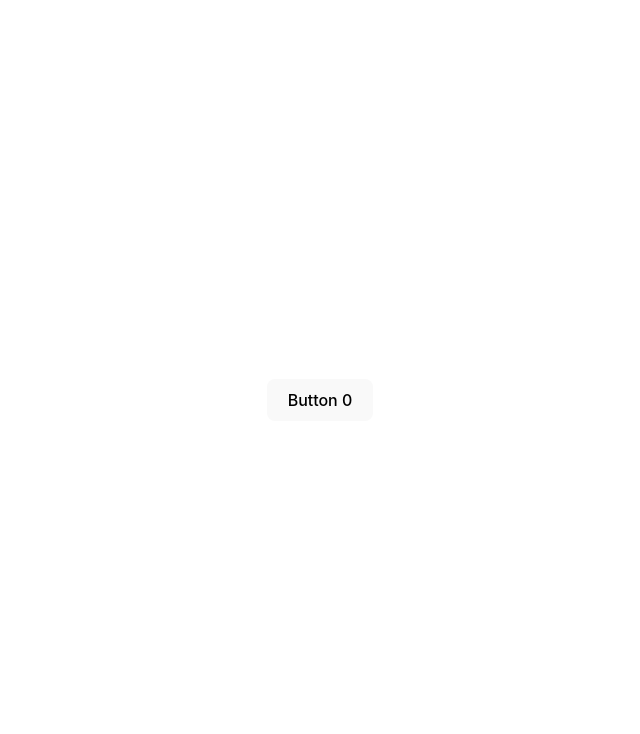
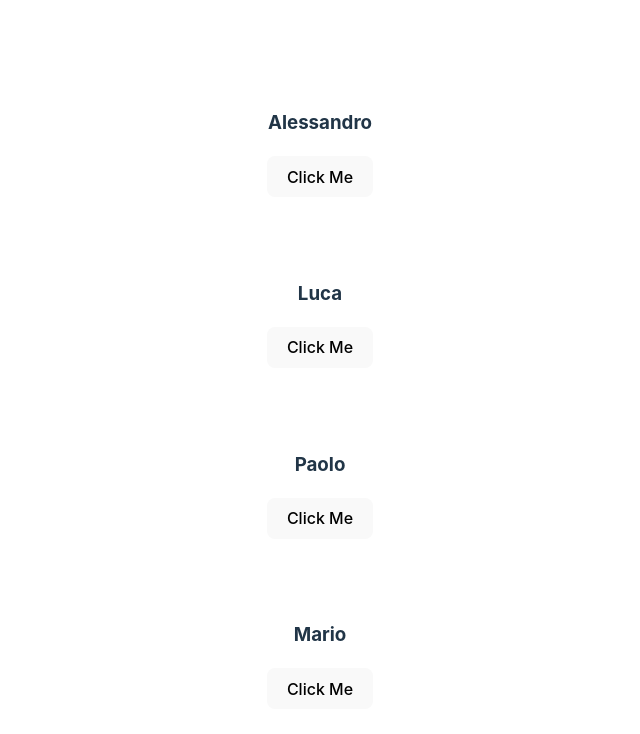
Before and after one commit to FMiscia/react-course, a React (Vite) app: page / in a window 1280 px wide. Shown: the top 734 px of the page, without its empty margins (320-960 px from the left). Built offline with nearby package versions, Linux system fonts and the light colour scheme.

Commit message:
Render lists

```diff
--- a/src/App.tsx
+++ b/src/App.tsx
@@ -1,18 +1,15 @@
 import './App.css'
 
 function App() {
-  const toggle = false
+    const contacts = ["Alessandro", "Luca", "Paolo", "Mario"]
     return (
         <div className="App">
-          {toggle ? (
+            {contacts.map((it) => (
                 <div className="card">
-                  <button onClick={() => {}}>Button 0</button>
+                    <h3>{it}</h3>
+                    <button onClick={() => {}}>Click Me</button>
                 </div>
-          ) : (
-              <div className="card">
-                  <button onClick={() => {}}>Button 0</button>
-              </div>
-          )}
+            ))}
         </div>
     )
 }
```
Lines whose indentation alone changed are shown as unchanged.
